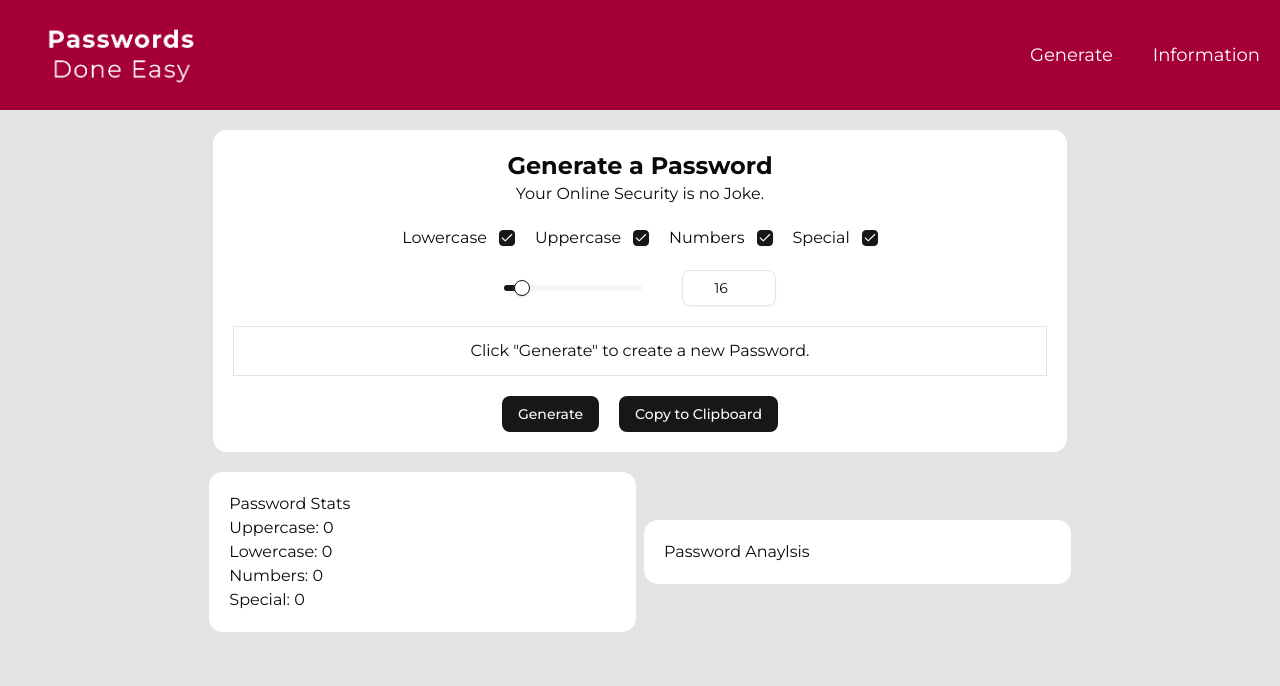
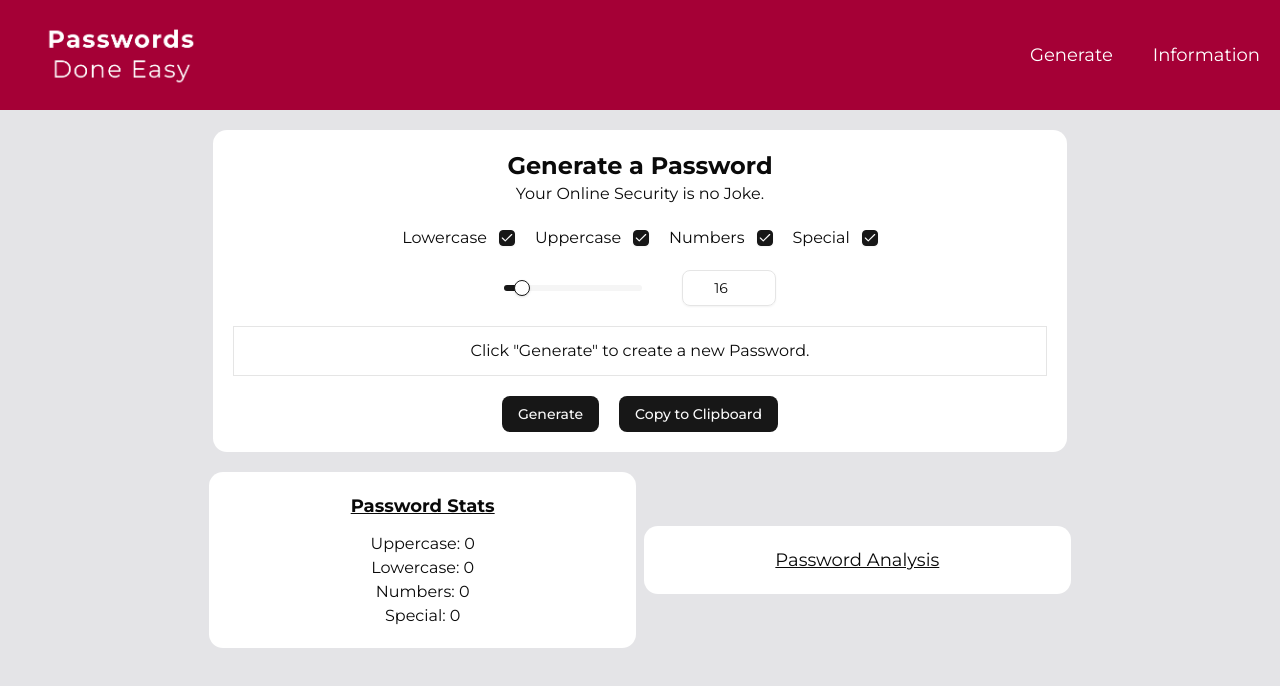
Before and after one commit to catsrieldreemurr/passwordsDoneEasy, a Next.js app in the folder passwordsdoneeasy/: page / in a window 1280 px wide. Shown: the top 686 px of the page. Built offline with nearby package versions, Linux system fonts and the light colour scheme.

Commit message:
Slightly change styling

```diff
--- a/passwordsdoneeasy/app/page.tsx
+++ b/passwordsdoneeasy/app/page.tsx
@@ -128,17 +128,18 @@ export default function Home() {
           </div>
         </div>
 
-        <div className="flex flex-col sm:flex-row gap-2 justify-center items-center">
+        <div className="flex flex-col sm:flex-row gap-2 justify-center items-center text-center">
           <div className="bg-white w-4/5 sm:w-1/3 mt-5 rounded-xl p-5">
-            <h1>Password Stats</h1>
-            <p>Uppercase: {upperAmount}</p>
+            <p className="text-lg underline font-bold">Password Stats</p>
+            <p className="mt-3">Uppercase: {upperAmount}</p>
             <p>Lowercase: {lowerAmount}</p>
             <p>Numbers: {numsAmount}</p>
             <p>Special: {specialAmount}</p>
           </div>
 
           <div className="bg-white w-4/5 sm:w-1/3 mt-5 rounded-xl p-5">
-          <h1>Password Anaylsis</h1>
+            <p className="text-lg underline text-center">Password Analysis</p>
+
           </div>
         </div>
       </div>
```
